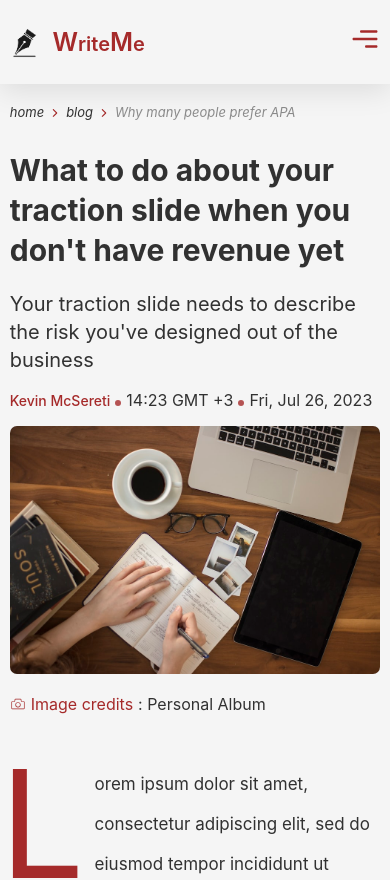
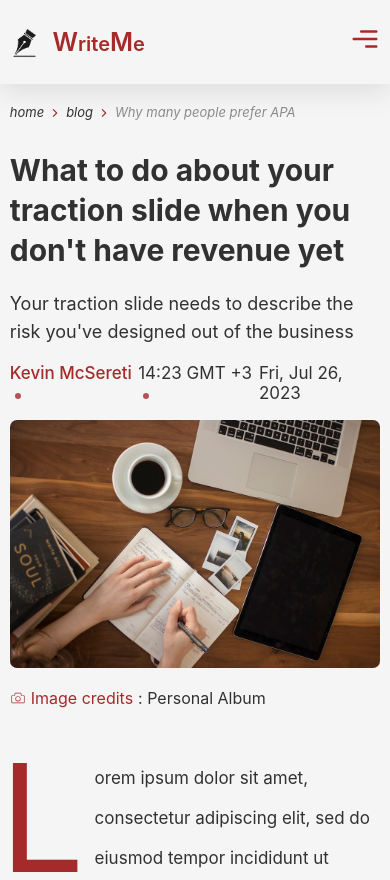
Before and after one commit to 1wes/WriteMe-Carbon, a React (Create React App) app: page /#/blog/12 in a window 390 px wide. Shown: the top 880 px of the page. Built offline with nearby package versions, Linux system fonts and the light colour scheme.

Commit message:
change tagline and metadata font size

```diff
--- a/src/components/blogpost.css
+++ b/src/components/blogpost.css
@@ -101,13 +101,16 @@ article::first-letter{
     }
 
     .blog-tagline{
-        font-size: 20px;
+        font-size: 18px;
         line-height: 28px;
     }
 
     .author{
-        font-size: 14px;
         align-items: center;
+    }
+
+    .blog-metadata{
+        font-size: 17px;
     }
 
     .blog-metadata p:not(:last-child)::after{
```
